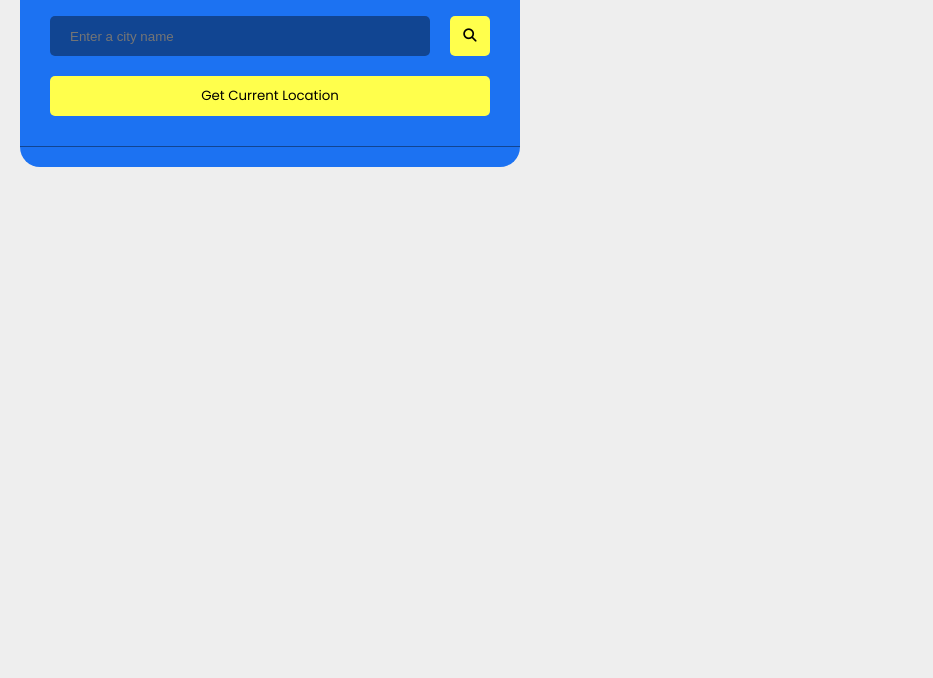
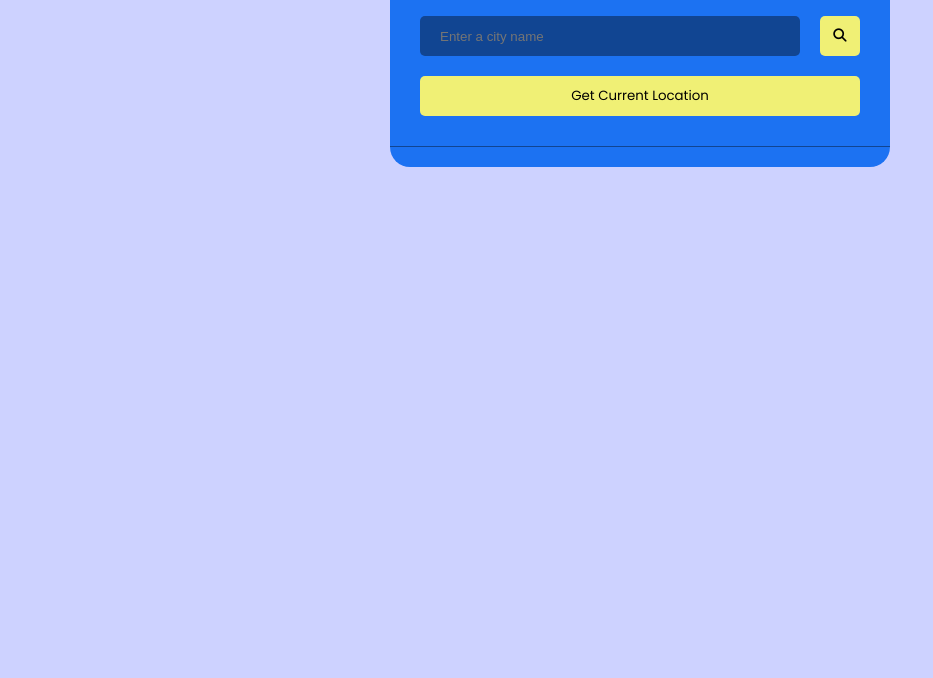
Before and after one commit to Kishor2k/weatherapp, a plain HTML site: page index.html in a window 1280 px wide. Shown: the part 122-800 px from the top of the page, without its empty margins (0-933 px from the left). Drawn offline with Linux system fonts and the light colour scheme.

Commit message:
Add files via upload

```diff
--- a/app.js
+++ b/app.js
@@ -48,8 +48,6 @@ function fetchData(){
     fetch(api)
     .then((response)=>response.json())
     .then((result)=>weatherDetails(result))
-    cityField.value = '';
-
 }
 
 function weatherDetails(data){
--- a/style.css
+++ b/style.css
@@ -9,13 +9,13 @@
 :root{
     --primary-clr: hsl(216, 89%, 53%);
     --primary-dark:hsl(216, 79%, 32%);
-    --accent-clr:hsl(60, 100%, 65%);
+    --accent-clr:hsl(60, 80%, 70%);
     --light-clr:hsl(50, 100%, 94%);
     --text-clr:#fff;
     --text-clr-darker:rgba(255, 255, 255, 0.822);
     --border-radius: 20px;
     --search-box-width:50px;
-    --error-clr:hsl(0, 82%, 53%);
+    --error-clr:hsl(0, 85%, 60%);
 }
 
 
@@ -24,7 +24,7 @@ body{
     padding:20px;
     color:var(--text-clr);
     text-align: center;
-    background: #eee;
+    background: rgb(205, 210, 255);
 }
 .flex{
     display: flex;
@@ -48,13 +48,14 @@ button:hover{
 }
 .input-info.error{
     display: block;
-    background:red;
+    background:var(--error-clr);
 }
 .card{
     background:var(--primary-clr);
     border-radius:var(--border-radius);
     max-width:500px;
     padding:40px 0 20px 0;
+    margin-inline:auto;
 }
 .weather-box{
     display:none;
```
